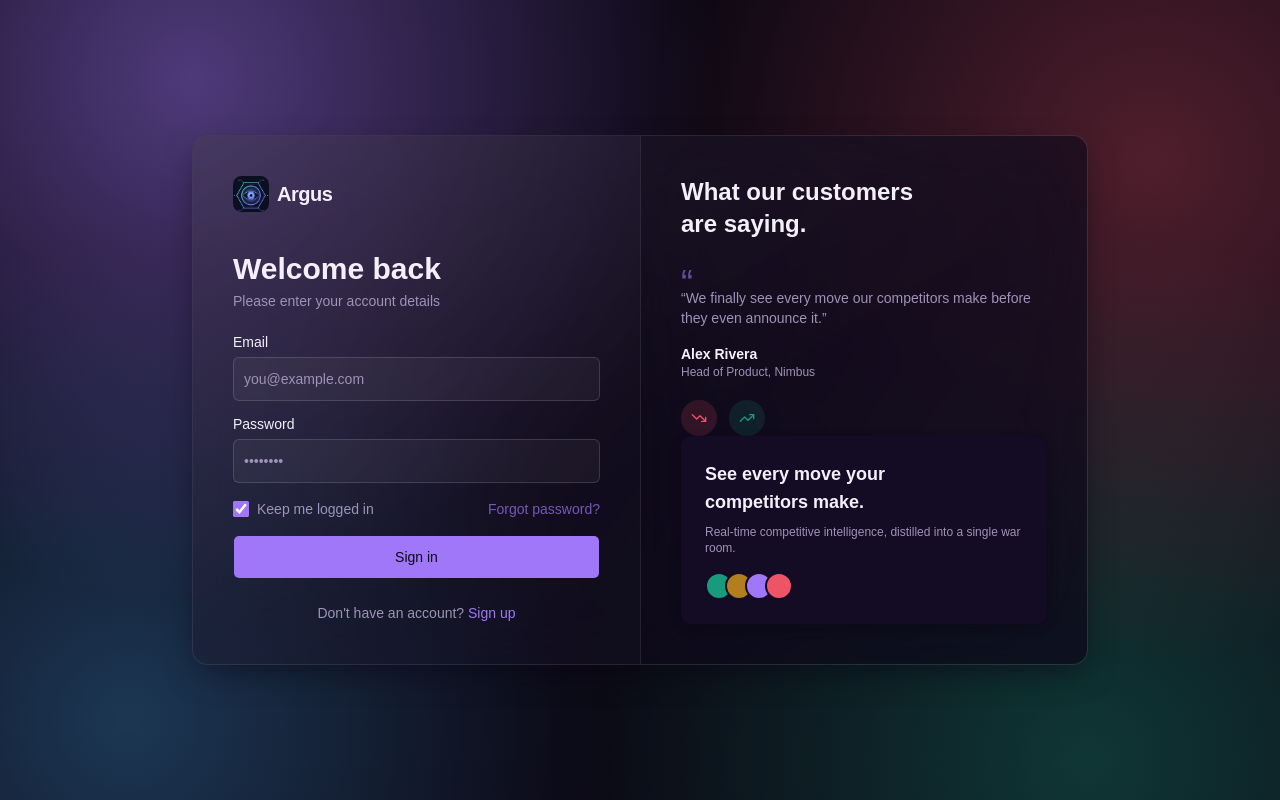
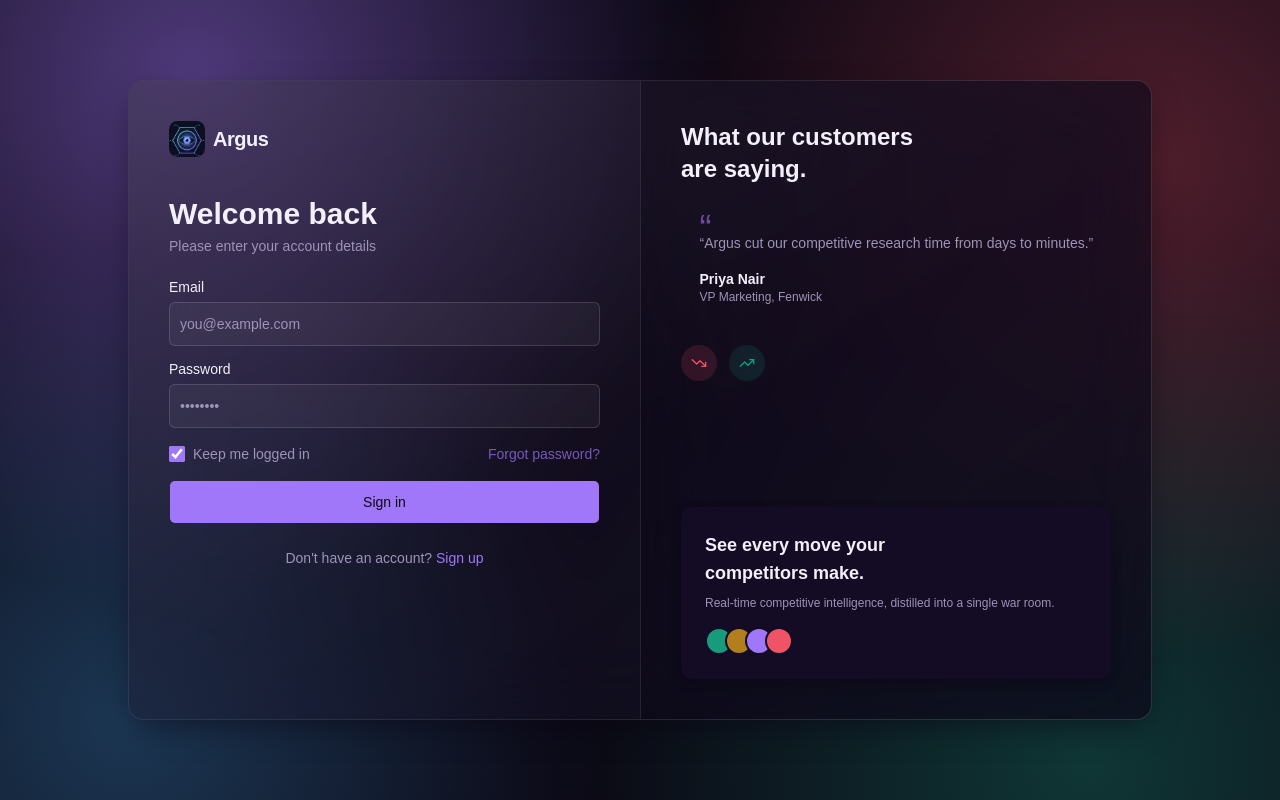
Before and after one commit to POOJAPATEL231/rivalyze-frontend, a React (Vite) app: page /login in a window 1280 px wide. Built offline with nearby package versions, Linux system fonts and the light colour scheme; no server answers.

Commit message:
feat(ui): ui enhancement for login and signup page

```diff
--- a/package.json
+++ b/package.json
@@ -19,6 +19,7 @@
         "axios": "^1.18.1",
         "class-variance-authority": "^0.7.1",
         "clsx": "^2.1.1",
+        "embla-carousel-react": "^8.6.0",
         "lucide-react": "^1.23.0",
         "radix-ui": "^1.6.1",
         "react": "^19.2.6",
--- /dev/null
+++ b/src/components/auth/TestimonialCarousel.tsx
@@ -0,0 +1,64 @@
+import { useEffect, useState } from "react";
+
+import {
+    Carousel,
+    CarouselContent,
+    CarouselItem,
+    type CarouselApi,
+} from "@/components/ui/carousel";
+
+const REVIEWS = [
+    {
+        quote: "We finally see every move our competitors make before they even announce it.",
+        name: "Alex Rivera",
+        role: "Head of Product, Nimbus",
+    },
+    {
+        quote: "Argus cut our competitive research time from days to minutes.",
+        name: "Priya Nair",
+        role: "VP Marketing, Fenwick",
+    },
+    {
+        quote: "The evidence trail behind every insight is what sold our whole team.",
+        name: "Marcus Lee",
+        role: "Strategy Lead, Orbital",
+    },
+    {
+        quote: "It's like having an analyst watching every competitor, all the time.",
+        name: "Sara Kim",
+        role: "Founder, Driftwood",
+    },
+];
+
+const AUTOPLAY_INTERVAL_MS = 5000;
+
+export function TestimonialCarousel() {
+    const [api, setApi] = useState<CarouselApi>();
+
+    useEffect(() => {
+        if (!api) return;
+        const id = setInterval(() => api.scrollNext(), AUTOPLAY_INTERVAL_MS);
+        return () => clearInterval(id);
+    }, [api]);
+
+    return (
+        <Carousel setApi={setApi} opts={{ loop: true }}>
+            <CarouselContent>
+                {REVIEWS.map((review) => (
+                    <CarouselItem key={review.name}>
+                        <p className="mt-6 font-heading text-4xl text-primary/60">&ldquo;</p>
+                        <p className="-mt-4 text-sm text-muted-foreground">
+                            &ldquo;{review.quote}&rdquo;
+                        </p>
+                        <div className="mt-4">
+                            <p className="font-heading text-sm font-semibold text-foreground">
+                                {review.name}
+                            </p>
+                            <p className="text-xs text-muted-foreground">{review.role}</p>
+                        </div>
+                    </CarouselItem>
+                ))}
+            </CarouselContent>
+        </Carousel>
+    );
+}
--- /dev/null
+++ b/src/components/ui/carousel.tsx
@@ -0,0 +1,229 @@
+import { useCallback, useEffect, useState, type ComponentProps, type KeyboardEvent } from "react";
+import useEmblaCarousel, { type UseEmblaCarouselType } from "embla-carousel-react";
+import { ArrowLeft, ArrowRight } from "lucide-react";
+
+import { Button } from "@/components/ui/button";
+import { cn } from "@/lib/utils";
+
+type CarouselApi = UseEmblaCarouselType[1];
+type UseCarouselParameters = Parameters<typeof useEmblaCarousel>;
+type CarouselOptions = UseCarouselParameters[0];
+type CarouselPlugin = UseCarouselParameters[1];
+
+interface CarouselProps {
+    opts?: CarouselOptions;
+    plugins?: CarouselPlugin;
+    orientation?: "horizontal" | "vertical";
+    setApi?: (api: CarouselApi) => void;
+}
+
+interface CarouselContextProps extends CarouselProps {
+    carouselRef: ReturnType<typeof useEmblaCarousel>[0];
+    api: ReturnType<typeof useEmblaCarousel>[1];
+    scrollPrev: () => void;
+    scrollNext: () => void;
+    canScrollPrev: boolean;
+    canScrollNext: boolean;
+}
+
+import { createContext, useContext } from "react";
+
+const CarouselContext = createContext<CarouselContextProps | null>(null);
+
+function useCarousel() {
+    const context = useContext(CarouselContext);
+    if (!context) {
+        throw new Error("useCarousel must be used within a <Carousel />");
+    }
+    return context;
+}
+
+function Carousel({
+    orientation = "horizontal",
+    opts,
+    setApi,
+    plugins,
+    className,
+    children,
+    ...props
+}: ComponentProps<"div"> & CarouselProps) {
+    const [carouselRef, api] = useEmblaCarousel(
+        {
+            ...opts,
+            axis: orientation === "horizontal" ? "x" : "y",
+        },
+        plugins,
+    );
+    const [canScrollPrev, setCanScrollPrev] = useState(false);
+    const [canScrollNext, setCanScrollNext] = useState(false);
+
+    const onSelect = useCallback((api: CarouselApi) => {
+        if (!api) return;
+        setCanScrollPrev(api.canScrollPrev());
+        setCanScrollNext(api.canScrollNext());
+    }, []);
+
+    const scrollPrev = useCallback(() => {
+        api?.scrollPrev();
+    }, [api]);
+
+    const scrollNext = useCallback(() => {
+        api?.scrollNext();
+    }, [api]);
+
+    const handleKeyDown = useCallback(
+        (event: KeyboardEvent<HTMLDivElement>) => {
+            if (event.key === "ArrowLeft") {
+                event.preventDefault();
+                scrollPrev();
+            } else if (event.key === "ArrowRight") {
+                event.preventDefault();
+                scrollNext();
+            }
+        },
+        [scrollPrev, scrollNext],
+    );
+
+    useEffect(() => {
+        if (!api || !setApi) return;
+        setApi(api);
+    }, [api, setApi]);
+
+    useEffect(() => {
+        if (!api) return;
+        onSelect(api);
+        api.on("reInit", onSelect);
+        api.on("select", onSelect);
+
+        return () => {
+            api?.off("select", onSelect);
+        };
+    }, [api, onSelect]);
+
+    return (
+        <CarouselContext.Provider
+            value={{
+                carouselRef,
+                api,
+                opts,
+                orientation,
+                scrollPrev,
+                scrollNext,
+                canScrollPrev,
+                canScrollNext,
+            }}
+        >
+            <div
+                onKeyDownCapture={handleKeyDown}
+                className={cn("relative", className)}
+                role="region"
+                aria-roledescription="carousel"
+                {...props}
+            >
+                {children}
+            </div>
+        </CarouselContext.Provider>
+    );
+}
+
+function CarouselContent({ className, ...props }: ComponentProps<"div">) {
+    const { carouselRef, orientation } = useCarousel();
+
+    return (
+        <div ref={carouselRef} className="overflow-hidden">
+            <div
+                className={cn(
+                    "flex",
+                    orientation === "horizontal" ? "-ml-4" : "-mt-4 flex-col",
+                    className,
+                )}
+                {...props}
+            />
+        </div>
+    );
+}
+
+function CarouselItem({ className, ...props }: ComponentProps<"div">) {
+    const { orientation } = useCarousel();
+
+    return (
+        <div
+            role="group"
+            aria-roledescription="slide"
+            className={cn(
+                "min-w-0 shrink-0 grow-0 basis-full",
+                orientation === "horizontal" ? "pl-4" : "pt-4",
+                className,
+            )}
+            {...props}
+        />
+    );
+}
+
+function CarouselPrevious({
+    className,
+    variant = "outline",
+    size = "icon",
+    ...props
+}: ComponentProps<typeof Button>) {
+    const { orientation, scrollPrev, canScrollPrev } = useCarousel();
+
+    return (
+        <Button
+            variant={variant}
+            size={size}
+            className={cn(
+                "absolute size-8 rounded-full",
+                orientation === "horizontal"
+                    ? "top-1/2 -left-12 -translate-y-1/2"
+                    : "-top-12 left-1/2 -translate-x-1/2 rotate-90",
+                className,
+            )}
+            disabled={!canScrollPrev}
+            onClick={scrollPrev}
+            {...props}
+        >
+            <ArrowLeft />
+            <span className="sr-only">Previous slide</span>
+        </Button>
+    );
+}
+
+function CarouselNext({
+    className,
+    variant = "outline",
+    size = "icon",
+    ...props
+}: ComponentProps<typeof Button>) {
+    const { orientation, scrollNext, canScrollNext } = useCarousel();
+
+    return (
+        <Button
+            variant={variant}
+            size={size}
+            className={cn(
+                "absolute size-8 rounded-full",
+                orientation === "horizontal"
+                    ? "top-1/2 -right-12 -translate-y-1/2"
+                    : "-bottom-12 left-1/2 -translate-x-1/2 rotate-90",
+                className,
+            )}
+            disabled={!canScrollNext}
+            onClick={scrollNext}
+            {...props}
+        >
+            <ArrowRight />
+            <span className="sr-only">Next slide</span>
+        </Button>
+    );
+}
+
+export {
+    type CarouselApi,
+    Carousel,
+    CarouselContent,
+    CarouselItem,
+    CarouselPrevious,
+    CarouselNext,
+    useCarousel,
+};
--- a/src/pages/Login.tsx
+++ b/src/pages/Login.tsx
@@ -2,6 +2,7 @@ import { type FormEvent, useEffect, useState } from "react";
 import { TrendingDown, TrendingUp } from "lucide-react";
 import { Link, useLocation, useNavigate } from "react-router";
 
+import { TestimonialCarousel } from "@/components/auth/TestimonialCarousel";
 import { Button } from "@/components/ui/button";
 import { Input } from "@/components/ui/input";
 import { Label } from "@/components/ui/label";
@@ -50,7 +51,7 @@ export default function Login() {
             <div className="pointer-events-none absolute inset-0 bg-background" />
             <div className="pointer-events-none absolute inset-0 bg-[radial-gradient(circle_at_15%_10%,color-mix(in_srgb,var(--primary)_45%,transparent)_0%,transparent_40%),radial-gradient(circle_at_90%_20%,color-mix(in_srgb,var(--chart-1)_30%,transparent)_0%,transparent_38%),radial-gradient(circle_at_85%_95%,color-mix(in_srgb,var(--success)_32%,transparent)_0%,transparent_40%),radial-gradient(circle_at_10%_90%,color-mix(in_srgb,var(--chart-4)_35%,transparent)_0%,transparent_35%)]" />
 
-            <div className="relative isolate grid w-full max-w-4xl overflow-hidden rounded-4xl border border-border bg-[color-mix(in_srgb,var(--card)_38%,transparent)] shadow-lg backdrop-blur-2xl lg:grid-cols-2">
+            <div className="relative isolate grid w-full max-w-5xl overflow-hidden rounded-4xl border border-border bg-[color-mix(in_srgb,var(--card)_38%,transparent)] shadow-lg backdrop-blur-2xl lg:min-h-[640px] lg:grid-cols-2">
                 <div className="pointer-events-none absolute inset-0 z-0 bg-gradient-to-br from-white/10 via-white/[0.02] to-transparent" />
                 <div className="relative z-10 p-8 sm:p-10">
                     <Link
@@ -148,18 +149,7 @@ export default function Login() {
                             are saying.
                         </h2>
 
-                        <p className="mt-6 font-heading text-4xl text-primary/60">&ldquo;</p>
-                        <p className="-mt-4 text-sm text-muted-foreground">
-                            &ldquo;We finally see every move our competitors make before they even
-                            announce it.&rdquo;
-                        </p>
-
-                        <div className="mt-4">
-                            <p className="font-heading text-sm font-semibold text-foreground">
-                                Alex Rivera
-                            </p>
-                            <p className="text-xs text-muted-foreground">Head of Product, Nimbus</p>
-                        </div>
+                        <TestimonialCarousel />
 
                         <div className="mt-5 flex gap-3">
                             <span className="flex size-9 items-center justify-center rounded-full bg-destructive/15 text-destructive">
```
Also changed, not shown: src/pages/Signup.tsx (+3 -13 lines), 1 other file (tests, documents, lock files or other folders).
